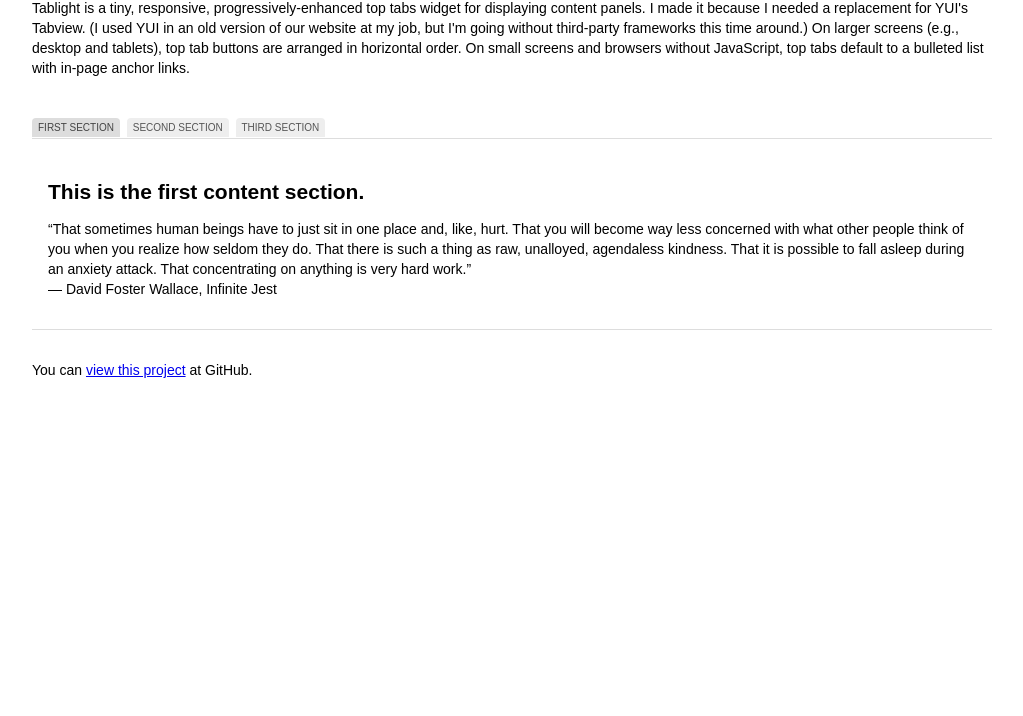
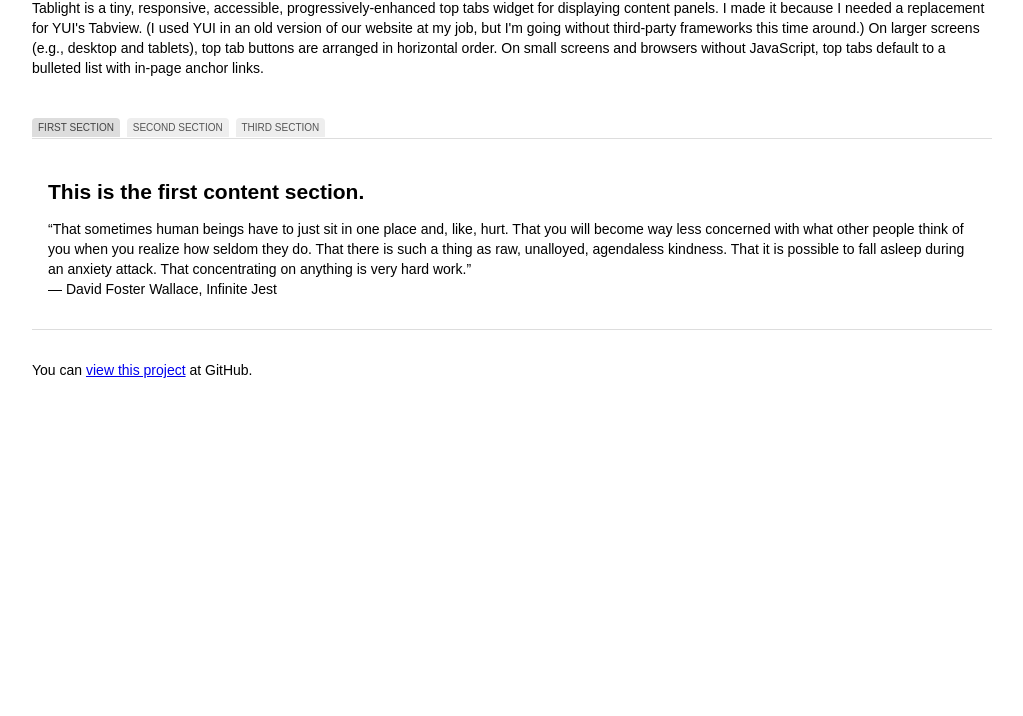
Before and after one commit to hellogreg/tablight, a plain HTML site: page index.html in a window 1280 px wide. Shown: the part 84-800 px from the top of the page, without its empty margins (128-1151 px from the left). Drawn offline with Linux system fonts and the light colour scheme.

Commit message:
Mentioned accessibility

```diff
--- a/index.html
+++ b/index.html
@@ -11,7 +11,7 @@
 <div class="page">
   <header>
     <h1>Tablight</h1>
-    <p>Tablight is a tiny, responsive, progressively-enhanced top tabs widget for displaying content panels. I made it
+    <p>Tablight is a tiny, responsive, accessible, progressively-enhanced top tabs widget for displaying content panels. I made it
       because I needed a replacement for YUI's Tabview. (I used YUI in an old version of our website at my job, but I'm
       going without third-party frameworks this time around.) On larger screens (e.g., desktop and tablets), top tab
       buttons are arranged in horizontal order. On small screens and browsers without JavaScript, top tabs default
```
